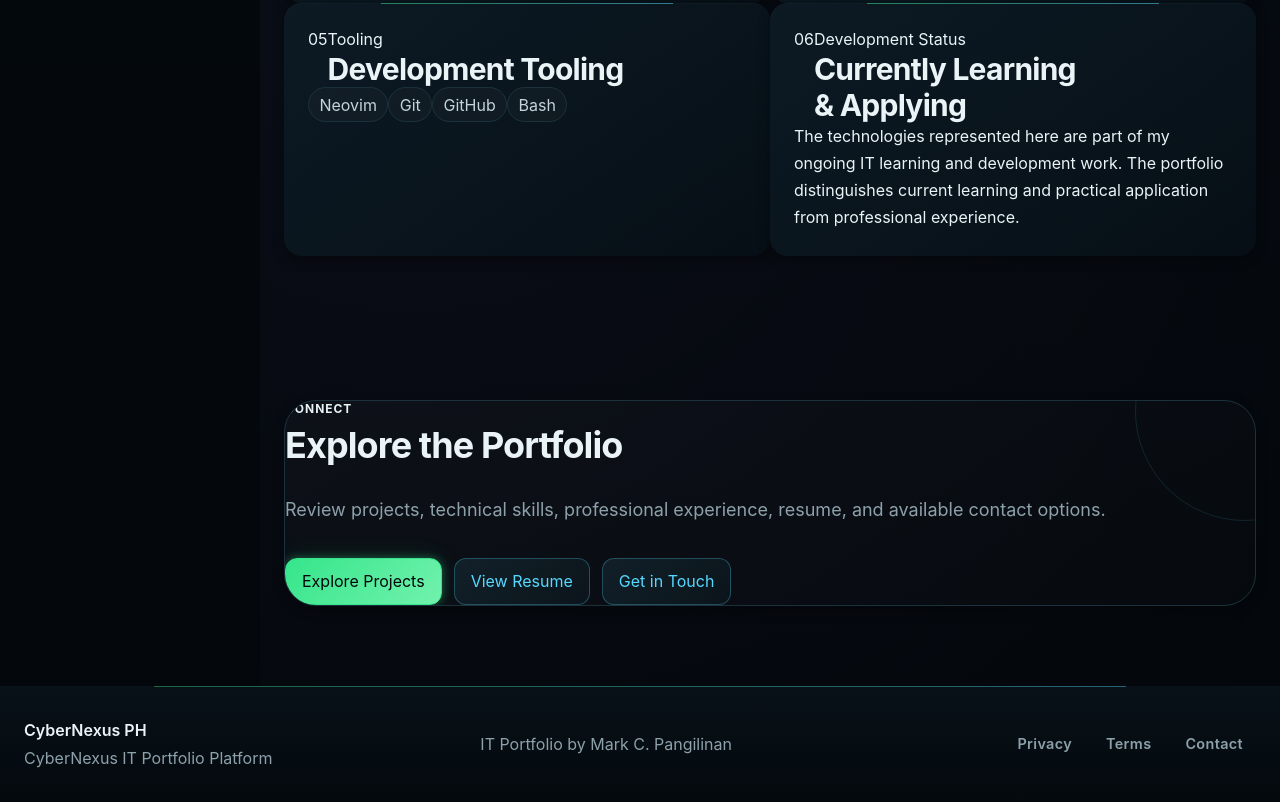
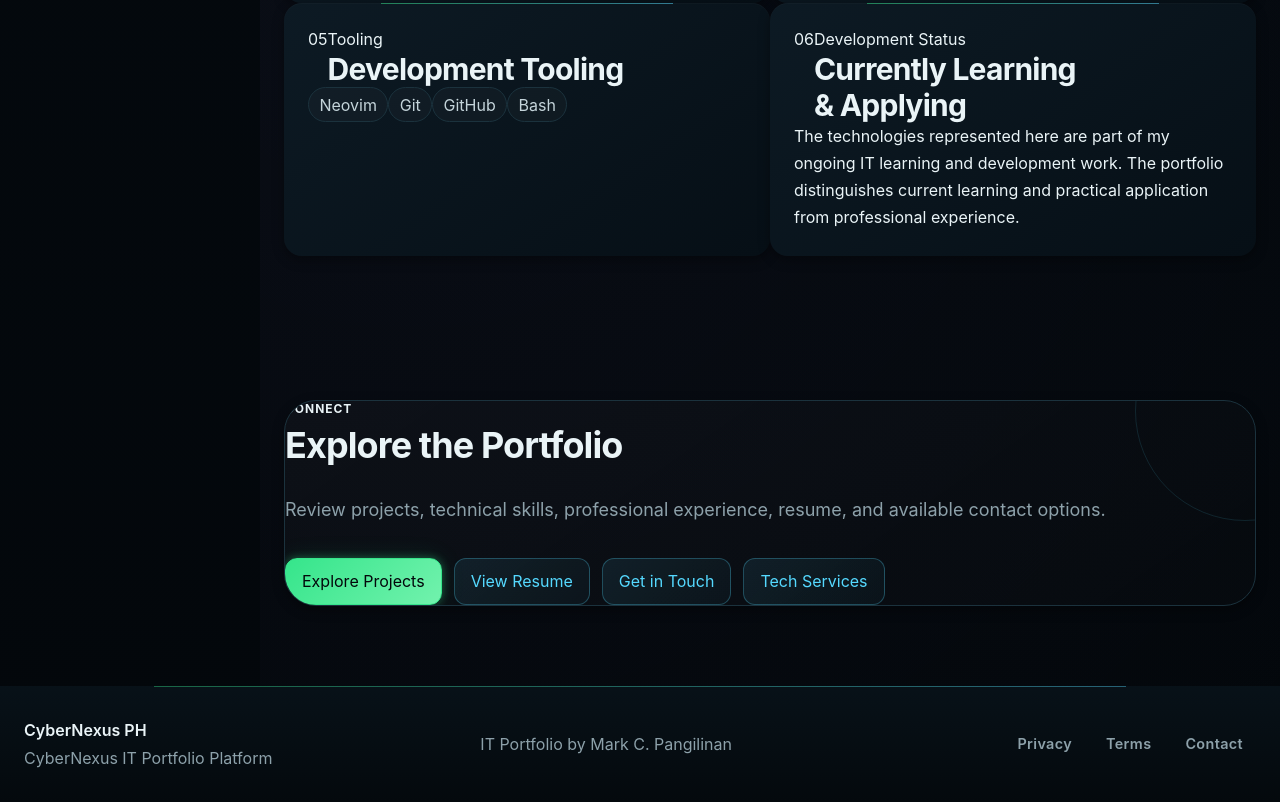
Before and after one commit to CyberNexus-EIT/cybernexus-it-portfolio, a website: page frontend/portfolio.html in a window 1280 px wide. Shown: the part 4285-5087 px from the top of the page. Drawn offline with Linux system fonts and the light colour scheme; no server answers.

Commit message:
Update portfolio page

```diff
--- a/frontend/portfolio.html
+++ b/frontend/portfolio.html
@@ -1549,6 +1549,16 @@
                             href="contact.html"
                         >
                             Get in Touch
+                        </a>
+
+                        <a
+                            class="button button-secondary"
+                            href="https://www.facebook.com/share/1CymkSNCNP/"
+                            target="_blank"
+                            rel="noopener noreferrer"
+                            aria-label="View Tech Services Facebook Page"
+                        >
+                            Tech Services
                         </a>
 
                     </div>
```
